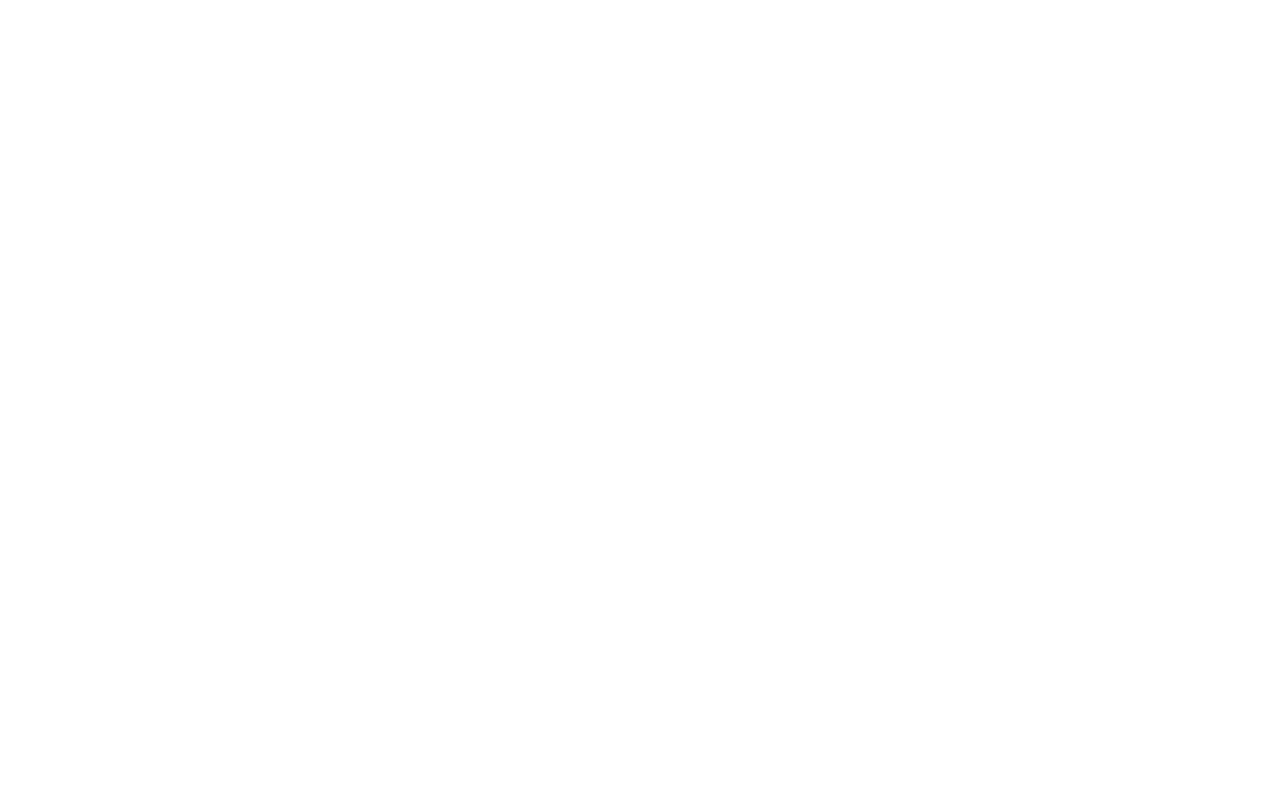
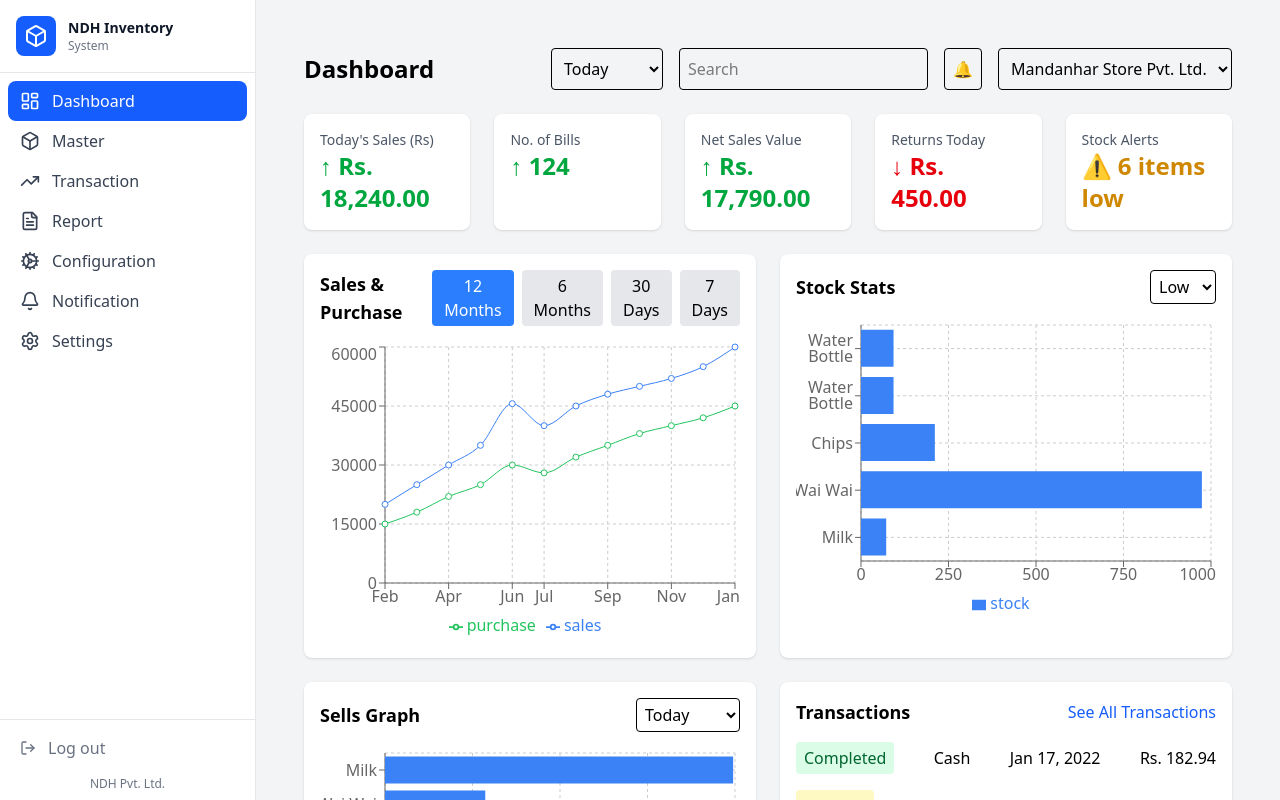
Before and after one commit to projectbyndh/NDH.InventorySystem.UI, a React (Vite) app in the folder Client/Frontend/: page /moduledashboard in a window 1280 px wide. Before the commit this address had no page. Shown: the top 800 px of the page. Built offline with nearby package versions, Linux system fonts and the light colour scheme.

Commit message:
Feature[1] : worked on dashboard. added dummy data to showcase the visulzation.Enhanced the sidebar and the pages of that sidebar

```diff
--- a/Client/Frontend/Token.Mode 1.tokens.json
+++ b/Client/Frontend/Token.Mode 1.tokens.json
@@ -204,6 +204,3 @@
     }
   }
 }
-
-
-/// naming convention
--- a/Client/Frontend/package.json
+++ b/Client/Frontend/package.json
@@ -16,6 +16,7 @@
     "react-dom": "^19.1.0",
     "react-icons": "^5.5.0",
     "react-router-dom": "^7.6.2",
+    "recharts": "^3.1.2",
     "zustand": "^5.0.6"
   },
   "devDependencies": {
--- a/Client/Frontend/src/App.jsx
+++ b/Client/Frontend/src/App.jsx
@@ -5,6 +5,7 @@ import { BrowserRouter, Routes, Route, Navigate } from "react-router-dom";
 import Layout from "./Components/Dashboard/Layout";
 import Master from "./Components/Dashboard/Master";
 import { Sidebar } from "lucide-react";
+import Dashboard from "./Components/Dashboard/Dashboard";
 
 function App() {
   return (
@@ -13,7 +14,8 @@ function App() {
         <Route path="/login" element={<Login />} />
         <Route path="/" element={<Layout />}>
           <Route path="master" element={<Master />} />
-          <Route path="dashboard" element={<Sidebar/>} />
+          <Route path="/dashboard" element={<Sidebar />} />
+          <Route path="/moduledashboard" element={<Dashboard />} />
         </Route>
       </Routes>
     </BrowserRouter>
--- /dev/null
+++ b/Client/Frontend/src/Components/Dashboard/Dashboard.jsx
@@ -0,0 +1,26 @@
+import React from 'react';
+import Header from '../Dashboard/Header';
+import SummaryStats from '../Dashboard/SummaryStats';
+import SalesPurchaseChart from '../Dashboard/SalesPurchaseChart'
+import StockStatsChart from '../Dashboard/StockStatsChart';
+import SellsGraph from '../Dashboard/SellsGraph';
+import Transactions from '../Dashboard/Transactions';
+
+const Dashboard = () => {
+  return (
+    <div className="p-6 bg-gray-100 min-h-screen">
+      <Header />
+      <SummaryStats />
+      <div className="grid grid-cols-1 lg:grid-cols-2 gap-6 mb-6">
+        <SalesPurchaseChart />
+        <StockStatsChart />
+      </div>
+      <div className="grid grid-cols-1 lg:grid-cols-2 gap-6">
+        <SellsGraph />
+        <Transactions />
+      </div>
+    </div>
+  );
+};
+
+export default Dashboard;
--- /dev/null
+++ b/Client/Frontend/src/Components/Dashboard/Header.jsx
@@ -0,0 +1,24 @@
+import React from 'react';
+
+const Header = () => {
+  return (
+    <div className="flex justify-between items-center mb-6">
+      <h1 className="text-2xl font-bold">Dashboard</h1>
+      <div className="flex items-center space-x-4">
+        <select className="p-2 border rounded">
+          <option>Today</option>
+          <option>Yesterday</option>
+        </select>
+        <input type="text" placeholder="Search" className="p-2 border rounded" />
+        <div className="relative">
+          <button className="p-2 border rounded">🔔</button>
+        </div>
+        <select className="p-2 border rounded">
+          <option>Mandanhar Store Pvt. Ltd.</option>
+        </select>
+      </div>
+    </div>
+  );
+};
+
+export default Header;
--- /dev/null
+++ b/Client/Frontend/src/Components/Dashboard/SalesPurchaseChart.jsx
@@ -0,0 +1,66 @@
+import React, { useState } from 'react';
+import { LineChart, Line, XAxis, YAxis, CartesianGrid, Tooltip, Legend, ResponsiveContainer } from 'recharts';
+
+const SalesPurchaseChart = () => {
+  const [selectedPeriod, setSelectedPeriod] = useState('12 Months');
+
+  const salesPurchaseData = [
+    { month: 'Feb', sales: 20000, purchase: 15000 },
+    { month: 'Mar', sales: 25000, purchase: 18000 },
+    { month: 'Apr', sales: 30000, purchase: 22000 },
+    { month: 'May', sales: 35000, purchase: 25000 },
+    { month: 'Jun', sales: 45591, purchase: 30000 },
+    { month: 'Jul', sales: 40000, purchase: 28000 },
+    { month: 'Aug', sales: 45000, purchase: 32000 },
+    { month: 'Sep', sales: 48000, purchase: 35000 },
+    { month: 'Oct', sales: 50000, purchase: 38000 },
+    { month: 'Nov', sales: 52000, purchase: 40000 },
+    { month: 'Dec', sales: 55000, purchase: 42000 },
+    { month: 'Jan', sales: 60000, purchase: 45000 },
+  ];
+
+  const getFilteredData = () => {
+    switch (selectedPeriod) {
+      case '6 Months':
+        return salesPurchaseData.slice(6);
+      case '30 Days':
+        return salesPurchaseData.slice(11);
+      case '7 Days':
+        return salesPurchaseData.slice(11);
+      default:
+        return salesPurchaseData;
+    }
+  };
+
+  return (
+    <div className="bg-white p-4 rounded-lg shadow">
+      <div className="flex justify-between items-center mb-4">
+        <h2 className="text-lg font-semibold">Sales & Purchase</h2>
+        <div className="flex space-x-2">
+          {['12 Months', '6 Months', '30 Days', '7 Days'].map((period) => (
+            <button
+              key={period}
+              onClick={() => setSelectedPeriod(period)}
+              className={`px-3 py-1 rounded ${selectedPeriod === period ? 'bg-blue-500 text-white' : 'bg-gray-200'}`}
+            >
+              {period}
+            </button>
+          ))}
+        </div>
+      </div>
+      <ResponsiveContainer width="100%" height={300}>
+        <LineChart data={getFilteredData()}>
+          <CartesianGrid strokeDasharray="3 3" />
+          <XAxis dataKey="month" />
+          <YAxis />
+          <Tooltip />
+          <Legend />
+          <Line type="monotone" dataKey="sales" stroke="#3b82f6" />
+          <Line type="monotone" dataKey="purchase" stroke="#22c55e" />
+        </LineChart>
+      </ResponsiveContainer>
+    </div>
+  );
+};
+
+export default SalesPurchaseChart;
--- /dev/null
+++ b/Client/Frontend/src/Components/Dashboard/SellsGraph.jsx
@@ -0,0 +1,35 @@
+import React from 'react';
+import { BarChart, Bar, XAxis, YAxis, CartesianGrid, Tooltip, Legend, ResponsiveContainer } from 'recharts';
+
+const SellsGraph = () => {
+  const sellsData = [
+    { product: 'Milk', amount: 3382 },
+    { product: 'Wai Wai', amount: 974 },
+    { product: 'Chips', amount: 211 },
+    { product: 'Water Bottle', amount: 93 },
+  ];
+
+  return (
+    <div className="bg-white p-4 rounded-lg shadow">
+      <div className="flex justify-between items-center mb-4">
+        <h2 className="text-lg font-semibold">Sells Graph</h2>
+        <select className="p-1 border rounded">
+          <option>Today</option>
+          <option>Yesterday</option>
+        </select>
+      </div>
+      <ResponsiveContainer width="100%" height={200}>
+        <BarChart data={sellsData} layout="vertical">
+          <CartesianGrid strokeDasharray="3 3" />
+          <XAxis type="number" />
+          <YAxis dataKey="product" type="category" />
+          <Tooltip />
+          <Legend />
+          <Bar dataKey="amount" fill="#3b82f6" />
+        </BarChart>
+      </ResponsiveContainer>
+    </div>
+  );
+};
+
+export default SellsGraph;
--- a/Client/Frontend/src/Components/Dashboard/Sidebar.jsx
+++ b/Client/Frontend/src/Components/Dashboard/Sidebar.jsx
@@ -12,12 +12,12 @@ import {
 } from 'lucide-react';
 
 const menuItems = [
-  { title: 'Dashboard', url: '/dashboard', icon: LayoutDashboard },
-  { title: 'Master', url: '/master', icon: Box },
-  { title: 'Transaction', url: '/transaction', icon: TrendingUp },
-  { title: 'Report', url: '/report', icon: FileText },
-  { title: 'Configuration', url: '/configuration', icon: Cog },
-  { title: 'Notification', url: '/notification', icon: Bell },
+  { title: 'Dashboard', url: '/moduledashboard', icon: LayoutDashboard },
+  { title: 'Master', url: '/modulemaster', icon: Box },
+  { title: 'Transaction', url: '/moduletransaction', icon: TrendingUp },
+  { title: 'Report', url: '/modulereport', icon: FileText },
+  { title: 'Configuration', url: '/moduleconfiguration', icon: Cog },
+  { title: 'Notification', url: '/modulenotification', icon: Bell },
   { title: 'Settings', url: '/settings', icon: Settings },
 ];
 
@@ -25,8 +25,7 @@ function Sidebar() {
   const navigate = useNavigate();
 
   const handleLogout = () => {
-    // Perform logout actions (e.g., clear tokens)
-    localStorage.removeItem('authToken'); // Example
+    localStorage.removeItem('authToken');
     navigate('/login');
   };
 
@@ -42,18 +41,22 @@ function Sidebar() {
         </div>
       </div>
 
-      <div className="flex-1 p-2 space-y-1 overflow-y-auto">
+      <div className="flex-1 p-2" style={{ maxHeight: 'calc(100vh - 120px)' }}>
         {menuItems.map((item) => (
           <NavLink
             key={item.title}
             to={item.url}
             className={({ isActive }) =>
-              `flex items-center w-full text-base font-normal ${
-                isActive ? 'text-white bg-blue-600' : 'text-gray-700'
-              } py-2 px-3 rounded hover:bg-gray-100 focus:outline-none`
+              `flex items-center  text-base font-normal rounded-lg py-2 px-3 ${
+                isActive
+                  ? 'bg-blue-600 text-white'
+                  : 'text-gray-700 hover:bg-gray-100'
+              } focus:outline-none transition-colors`
             }
+            aria-label={`Navigate to ${item.title}`}
+            role="menuitem"
           >
-            <item.icon className="h-5 w-5 mr-2" />
+            <item.icon className="h-5 w-5 mr-3" />
             <span className="truncate">{item.title}</span>
           </NavLink>
         ))}
@@ -62,13 +65,15 @@ function Sidebar() {
       <div className="p-2 border-t border-gray-200">
         <button
           onClick={handleLogout}
-          className="flex items-center w-full text-gray-500 hover:text-gray-700 py-2 px-3 rounded hover:bg-gray-100 focus:outline-none"
+          className="flex items-center w-full text-gray-500 hover:text-gray-700 py-2 px-3 rounded-lg hover:bg-gray-100  transition-colors"
+          aria-label="Logout"
+          role="button"
         >
-          <LogOut className="h-4 w-4 mr-2" />
+          <LogOut className="h-4 w-4 mr-3" />
           <span>Log out</span>
         </button>
         <div className="mt-2 px-2">
-          <p className="text-xs text-gray-500">NDH Pvt. Ltd.</p>
+          <p className="text-xs text-gray-500 text-center">NDH Pvt. Ltd.</p>
         </div>
       </div>
     </div>
--- /dev/null
+++ b/Client/Frontend/src/Components/Dashboard/StockStatsChart.jsx
@@ -0,0 +1,36 @@
+import React from 'react';
+import { BarChart, Bar, XAxis, YAxis, CartesianGrid, Tooltip, Legend, ResponsiveContainer } from 'recharts';
+
+const StockStatsChart = () => {
+  const stockData = [
+    { item: 'Water Bottle', stock: 93 },
+    { item: 'Water Bottle', stock: 93 },
+    { item: 'Chips', stock: 211 },
+    { item: 'Wai Wai', stock: 974 },
+    { item: 'Milk', stock: 72 },
+  ];
+
+  return (
+    <div className="bg-white p-4 rounded-lg shadow">
+      <div className="flex justify-between items-center mb-4">
+        <h2 className="text-lg font-semibold">Stock Stats</h2>
+        <select className="p-1 border rounded">
+          <option>Low</option>
+          <option>High</option>
+        </select>
+      </div>
+      <ResponsiveContainer width="100%" height={300}>
+        <BarChart data={stockData} layout="vertical">
+          <CartesianGrid strokeDasharray="3 3" />
+          <XAxis type="number" />
+          <YAxis dataKey="item" type="category" />
+          <Tooltip />
+          <Legend />
+          <Bar dataKey="stock" fill="#3b82f6" />
+        </BarChart>
+      </ResponsiveContainer>
+    </div>
+  );
+};
+
+export default StockStatsChart;
--- /dev/null
+++ b/Client/Frontend/src/Components/Dashboard/SummaryStats.jsx
@@ -0,0 +1,30 @@
+import React from 'react';
+
+const SummaryStats = () => {
+  return (
+    <div className="grid grid-cols-1 md:grid-cols-5 gap-6 mb-6">
+      <div className="bg-white p-4 rounded-lg shadow">
+        <p className="text-sm text-gray-600">Today's Sales (Rs)</p>
+        <p className="text-2xl font-bold text-green-600 flex items-center">↑ Rs. 18,240.00</p>
+      </div>
+      <div className="bg-white p-4 rounded-lg shadow">
+        <p className="text-sm text-gray-600">No. of Bills</p>
+        <p className="text-2xl font-bold text-green-600 flex items-center">↑ 124</p>
+      </div>
+      <div className="bg-white p-4 rounded-lg shadow">
+        <p className="text-sm text-gray-600">Net Sales Value</p>
+        <p className="text-2xl font-bold text-green-600 flex items-center">↑ Rs. 17,790.00</p>
+      </div>
+      <div className="bg-white p-4 rounded-lg shadow">
+        <p className="text-sm text-gray-600">Returns Today</p>
+        <p className="text-2xl font-bold text-red-600 flex items-center">↓ Rs. 450.00</p>
+      </div>
+      <div className="bg-white p-4 rounded-lg shadow">
+        <p className="text-sm text-gray-600">Stock Alerts</p>
+        <p className="text-2xl font-bold text-yellow-600 flex items-center">⚠️ 6 items low</p>
+      </div>
+    </div>
+  );
+};
+
+export default SummaryStats;
--- /dev/null
+++ b/Client/Frontend/src/Components/Dashboard/Transactions.jsx
@@ -0,0 +1,34 @@
+import React from 'react';
+
+const Transactions = () => {
+  return (
+    <div className="bg-white p-4 rounded-lg shadow">
+      <div className="flex justify-between items-center mb-4">
+        <h2 className="text-lg font-semibold">Transactions</h2>
+        <a href="#" className="text-blue-600">See All Transactions</a>
+      </div>
+      <div className="space-y-4">
+        <div className="flex justify-between items-center">
+          <span className="bg-green-100 text-green-800 px-2 py-1 rounded">Completed</span>
+          <span>Cash</span>
+          <span>Jan 17, 2022</span>
+          <span>Rs. 182.94</span>
+        </div>
+        <div className="flex justify-between items-center">
+          <span className="bg-yellow-100 text-yellow-800 px-2 py-1 rounded">Pending</span>
+          <span>IMEPay</span>
+          <span>Jan 17, 2022</span>
+          <span>Rs. 99.00</span>
+        </div>
+        <div className="flex justify-between items-center">
+          <span className="bg-red-100 text-red-800 px-2 py-1 rounded">Cancelled</span>
+          <span>Phone Pay</span>
+          <span>Jan 17, 2022</span>
+          <span>Rs. 249.94</span>
+        </div>
+      </div>
+    </div>
+  );
+};
+
+export default Transactions;
```
Also changed, not shown: 2 other files (tests, documents, lock files or other folders).
